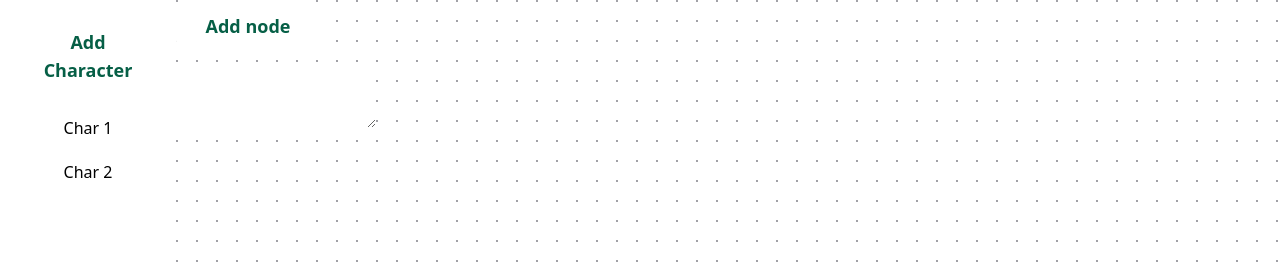
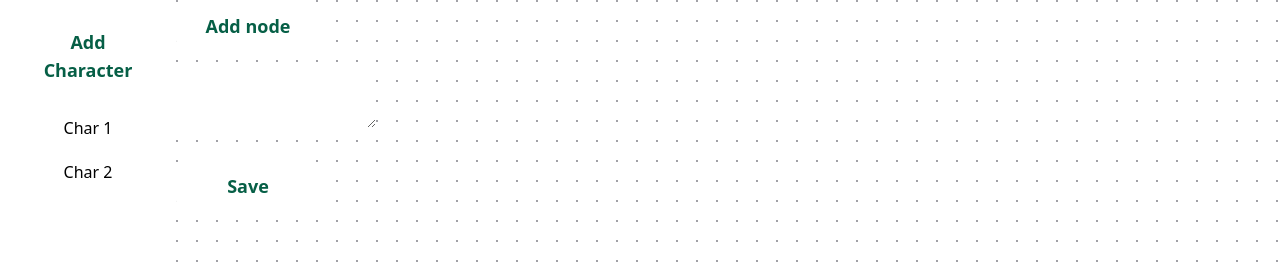
Before and after one commit to mathieu-anderson/dialoguer, a Next.js app: page /1 in a window 1280 px wide. Shown: the top 262 px of the page. Built offline with nearby package versions, Linux system fonts and the light colour scheme.

Commit message:
Working POC of local storage with two pre-created characters

```diff
--- a/components/Flowchart.tsx
+++ b/components/Flowchart.tsx
@@ -1,4 +1,6 @@
-import React, { FC, useEffect, useState } from 'react';
+import React, { FC, useCallback, useEffect, useRef, useState } from 'react';
+import useLocalStorage from '../hooks/useLocalStorage';
+import localforage from 'localforage';
 import ReactFlow, {
   addEdge,
   Background,
@@ -9,7 +11,7 @@ import ReactFlow, {
 } from 'react-flow-renderer';
 
 interface FlowchartProps {
-  characterId: string;
+  characterId: string | string[] | undefined;
 }
 
 interface CharactersElements {
@@ -20,39 +22,39 @@ const NodeContent: FC<NodeContentProps> = ({ nodeText }) => {
   return <div>{nodeText}</div>;
 };
 
-const elements: CharactersElements = {
-  1: [
-    {
-      id: '1',
-      type: 'input',
-      data: {
-        nodeText: `Text for char 1`,
-        label: <NodeContent nodeText="Text for char 1" />,
-      },
-      position: { x: 250, y: 5 },
-    },
-  ],
-  2: [
-    {
-      id: '2',
-      type: 'input',
-      data: {
-        nodeText: `Text for char 2`,
-        label: <NodeContent nodeText="Text for char 2" />,
-      },
-      position: { x: 250, y: 5 },
-    },
-    {
-      id: '3',
-      type: 'default',
-      data: {
-        nodeText: `Other text for char 2`,
-        label: <NodeContent nodeText="Other text for char 2" />,
-      },
-      position: { x: 300, y: 100 },
-    },
-  ],
-};
+// const elements: CharactersElements = {
+//   1: [
+//     {
+//       id: '1',
+//       type: 'input',
+//       data: {
+//         nodeText: `Text for char 1`,
+//         label: <NodeContent nodeText="Text for char 1" />,
+//       },
+//       position: { x: 250, y: 5 },
+//     },
+//   ],
+//   2: [
+//     {
+//       id: '2',
+//       type: 'input',
+//       data: {
+//         nodeText: `Text for char 2`,
+//         label: <NodeContent nodeText="Text for char 2" />,
+//       },
+//       position: { x: 250, y: 5 },
+//     },
+//     {
+//       id: '3',
+//       type: 'default',
+//       data: {
+//         nodeText: `Other text for char 2`,
+//         label: <NodeContent nodeText="Other text for char 2" />,
+//       },
+//       position: { x: 300, y: 100 },
+//     },
+//   ],
+// };
 
 interface NodeContentProps {
   nodeText: string;
@@ -75,7 +77,41 @@ const getCurrentNodeData = ({
   return elements.find((el) => el.id === id)?.data;
 };
 
+const generateElementsForRendering = (elementsData: any[]) => {
+  return elementsData.map((el) => {
+    if (el.data === undefined) {
+      return el;
+    }
+    return {
+      ...el,
+      data: { ...el.data, label: <NodeContent nodeText={el.data.nodeText} /> },
+    };
+  });
+};
+
+const generateElementsForStorage = (elementsData: any[]) => {
+  return elementsData.map((el) => {
+    if (el.data === undefined) {
+      return el;
+    }
+    return {
+      ...el,
+      data: { ...el.data, label: el.data.nodeText },
+    };
+  });
+};
+
+const createLocalforageInstance = (id: string | string[]) => {
+  return localforage.createInstance({
+    name: `character-${id}`,
+  });
+};
+
 const Flowchart: FC<FlowchartProps> = ({ characterId }) => {
+  const LOCAL_STORE_KEY = `tree`;
+  const storage = useRef();
+
+  const [rfInstance, setRfInstance] = useState(null);
   const [currentElements, setCurrentElements] = useState<Elements>([]);
   const [selectedNodeId, setSelectedNodeId] = useState('');
   const [selectedNodeData, setSelectedNodeData] = useState<
@@ -87,23 +123,52 @@ const Flowchart: FC<FlowchartProps> = ({ characterId }) => {
   };
 
   useEffect(() => {
-    setCurrentElements(elements[characterId] || []);
-    setSelectedNodeId('');
+    if (characterId === undefined) {
+      return;
+    }
+    storage.current = createLocalforageInstance(characterId);
+    storage.current
+      .getItem(LOCAL_STORE_KEY)
+      .then((value) => {
+        setCurrentElements(value.elements);
+        setSelectedNodeId('');
+      })
+      .catch((err) => {
+        setCurrentElements([]);
+        setSelectedNodeId('');
+      });
   }, [characterId]);
 
   useEffect(() => {
+    if (selectedNodeId === '') {
+      return setSelectedNodeData(undefined);
+    }
     setSelectedNodeData(
       getCurrentNodeData({ id: selectedNodeId, elements: currentElements })
     );
   }, [selectedNodeId, currentElements]);
 
+  const onSave = useCallback(() => {
+    if (rfInstance !== null) {
+      const flow = {
+        ...rfInstance.toObject(),
+        elements: generateElementsForStorage(currentElements),
+      };
+      storage.current.setItem(LOCAL_STORE_KEY, flow);
+    }
+  }, [rfInstance, currentElements]);
+
   return (
     <>
       <ReactFlow
-        elements={currentElements}
+        onLoad={setRfInstance}
+        elements={generateElementsForRendering(currentElements)}
         onConnect={handleConnect}
         onElementClick={(event, { id }) => {
           setSelectedNodeId(id);
+        }}
+        onNodeDragStop={(evt, node) => {
+          setCurrentElements([...currentElements, node]);
         }}
       >
         <button
@@ -115,7 +180,6 @@ const Flowchart: FC<FlowchartProps> = ({ characterId }) => {
                 id: String(currentElements.length + 1),
                 data: {
                   nodeText: `Dialog text`,
-                  label: <NodeContent nodeText="Dialog text" />,
                 },
                 position: { x: 300, y: 5 },
                 connectable: true,
@@ -142,6 +206,12 @@ const Flowchart: FC<FlowchartProps> = ({ characterId }) => {
             );
           }}
         />
+        <button
+          className="absolute z-10 top-40 text-lg p-3 bg-white text-green-800 font-bold w-36 rounded-xl hover:shadow-xl hover:bg-green-50 transition duration-300 ease-in-out transform active:scale-95"
+          onClick={onSave}
+        >
+          Save
+        </button>
         <Background variant={'dots' as BackgroundVariant} gap={20} size={1} />
       </ReactFlow>
     </>
--- /dev/null
+++ b/hooks/useLocalStorage.tsx
@@ -0,0 +1,45 @@
+// import localforage from 'localforage';
+// import { useCallback, useState, useEffect } from 'react';
+
+// interface UseLocalStorageProps {
+//   rfInstance: any;
+//   characterId: number;
+// }
+
+// const useLocalStorage = ({
+//   rfInstance,
+//   characterId,
+// }: UseLocalStorageProps): [any, any] => {
+//   const [storedValue, setStoredValue] = useState([]);
+
+//   const getValue = useCallback(() => {
+//     return localforage
+//       .getItem(LOCAL_STORE_KEY[characterId])
+//       .then((value) => value || [])
+//       .catch((reason) => alert({ message: `Error: ${reason}` }));
+//   }, [characterId]);
+
+//   useEffect(() => {
+//     getValue().then((value) => {
+//       console.log('getvalue', value);
+//       setStoredValue(value);
+//     });
+//   }, [characterId]);
+
+//   const setValue = (value: any) => {
+//     console.log('rfInstance', rfInstance);
+//     console.log('rfInstance.toObject()', rfInstance.toObject());
+//     console.log('characterId', characterId);
+//     return localforage
+//       .setItem(LOCAL_STORE_KEY[characterId], rfInstance.toObject())
+//       .then((value) => {
+//         console.log('setavlue', value);
+//         setStoredValue(value);
+//       })
+//       .catch((reason) => alert({ message: `Error: ${reason}` }));
+//   };
+
+//   return [storedValue, setValue];
+// };
+
+// export default useLocalStorage;
--- a/package.json
+++ b/package.json
@@ -9,6 +9,7 @@
   },
   "dependencies": {
     "autoprefixer": "^10.1.0",
+    "localforage": "^1.9.0",
     "next": "10.0.4",
     "postcss": "^8.2.1",
     "react": "17.0.1",
--- a/pages/[characterId].tsx
+++ b/pages/[characterId].tsx
@@ -6,7 +6,7 @@ export default function Character() {
   const router = useRouter();
   return (
     <Layout>
-      <Flowchart characterId={String(router.query.characterId)} />
+      <Flowchart characterId={router.query.characterId} />
     </Layout>
   );
 }
--- a/pages/_app.tsx
+++ b/pages/_app.tsx
@@ -1,6 +1,6 @@
 import { AppProps } from 'next/dist/next-server/lib/router/router';
 import '../styles/globals.css';
-// import '../styles/tailwind.css';
+import '../styles/tailwind.css';
 
 function App({ Component, pageProps }: AppProps) {
   return <Component {...pageProps} />;
--- a/styles/tailwind.css
+++ b/styles/tailwind.css
@@ -1,6 +1,5 @@
 @layer base {
   button {
-    @apply text-lg p-3 bg-white text-green-800 font-bold w-36 rounded-xl hover:shadow-xl hover:bg-green-50 transition duration-300 ease-in-out active:scale-90
+    @apply text-lg p-3 bg-white text-green-800 font-bold w-36 rounded-xl hover:shadow-xl hover:bg-green-50 transition duration-300 ease-in-out transform active:scale-95
   }
-
 }
```
Also changed, not shown: 1 other file (tests, documents, lock files or other folders).
